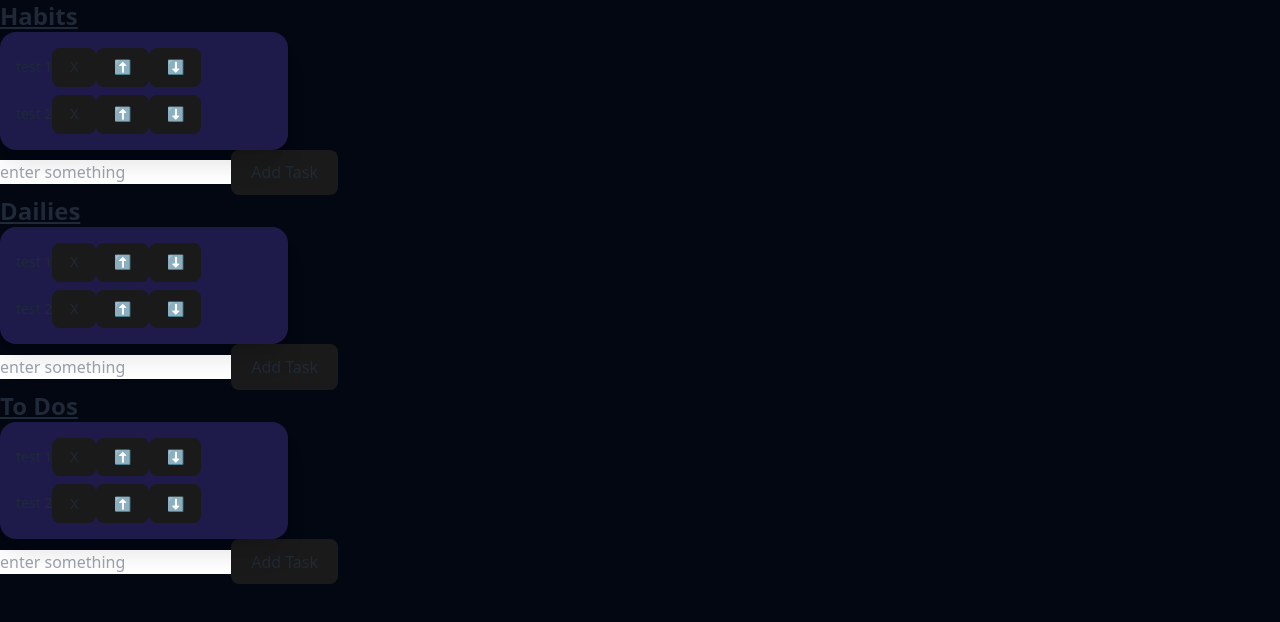
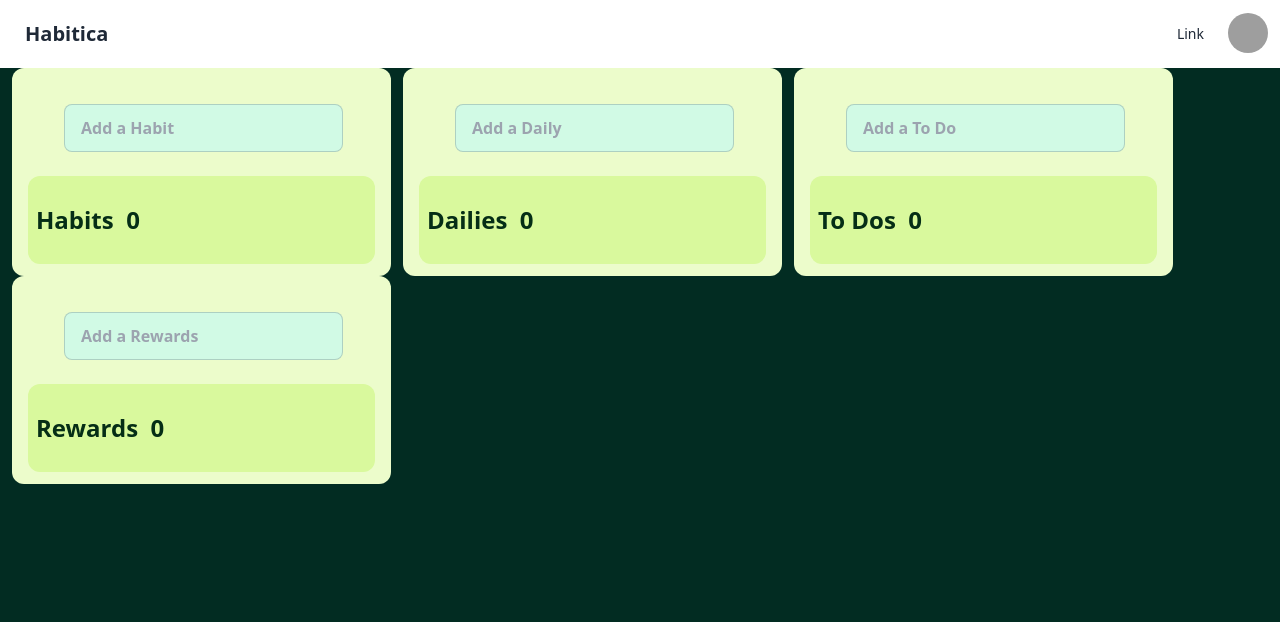
Before and after one commit to SiawMZ/ToDoList, a React (Vite) app: page / in a window 1280 px wide. Shown: the top 622 px of the page. Built offline with nearby package versions, Linux system fonts and the light colour scheme; grey boxes are pictures that could not be loaded.

Commit message:
further beautified it

```diff
--- a/src/App.tsx
+++ b/src/App.tsx
@@ -1,12 +1,17 @@
 import { ToDoList } from "./component/ToDoList";
+import Navbar from "./component/Navbar";
 
 function App() {
   return (
     <>
-      <div className="bg-gray-950 w-screen h-screen">
-        <ToDoList object="Habits" />
-        <ToDoList object="Dailies" />
-        <ToDoList object="To Dos" />
+      <div className="bg-emerald-950 max-w-screen h-screen ">
+        <Navbar />
+        <div className="flex flex-auto flex-wrap">
+          <ToDoList object="Habits" object2="Add a Habit" />
+          <ToDoList object="Dailies" object2="Add a Daily" />
+          <ToDoList object="To Dos" object2="Add a To Do" />
+          <ToDoList object="Rewards" object2="Add a Rewards" />
+        </div>
       </div>
     </>
   );
--- /dev/null
+++ b/src/component/Navbar.tsx
@@ -0,0 +1,49 @@
+export default function Navbar() {
+  return (
+    <>
+      <div className="navbar bg-base-100">
+        <div className="flex-1">
+          <a className="btn btn-ghost text-xl">Habitica</a>
+        </div>
+        <div className="flex-none">
+          <ul className="menu menu-horizontal px-1">
+            <li>
+              <a>Link</a>
+            </li>
+          </ul>
+        </div>
+        <div className="dropdown dropdown-end">
+          <div
+            tabIndex={0}
+            role="button"
+            className="btn btn-ghost btn-circle avatar"
+          >
+            <div className="w-10 rounded-full">
+              <img
+                alt="Tailwind CSS Navbar component"
+                src="https://daisyui.com/images/stock/photo-1534528741775-53994a69daeb.jpg"
+              />
+            </div>
+          </div>
+          <ul
+            tabIndex={0}
+            className="menu menu-sm dropdown-content mt-3 z-[1] p-2 shadow bg-base-100 rounded-box w-52"
+          >
+            <li>
+              <a className="justify-between">
+                Profile
+                <span className="badge">New</span>
+              </a>
+            </li>
+            <li>
+              <a>Settings</a>
+            </li>
+            <li>
+              <a>Logout</a>
+            </li>
+          </ul>
+        </div>
+      </div>
+    </>
+  );
+}
--- a/src/component/ToDoList.tsx
+++ b/src/component/ToDoList.tsx
@@ -2,21 +2,40 @@
 
 type objectProps = {
   object: string;
+  object2: string;
 };
 
-export function ToDoList({ object }: objectProps) {
-  const [task, setTask] = useState(["test 1", "test 2"]);
-  const [newTask, setNewTask] = useState("");
-
-  const handleInputChange = (event: React.ChangeEvent<HTMLInputElement>) => {
-    setNewTask(event.target.value);
+type Task = {
+  title: string;
+  remarks: string;
+  // Assuming date is represented as a string
 };
 
+export function ToDoList({ object, object2 }: objectProps) {
+  const [task, setTask] = useState<Task[]>([]);
+  const [taskTitle, setTaskTitle] = useState("");
+  const [taskRemarks, setTaskRemarks] = useState("");
+  //const [newTask, setNewTask] = useState("");
+
+  const handleTaskTitle = (event: React.ChangeEvent<HTMLInputElement>) => {
+    setTaskTitle(event.target.value);
+  };
+
+  //const handleTaskRemarks = (event: React.ChangeEvent<HTMLInputElement>) => {setTaskRemarks(event.target.value);};
+
   const handleAddTask = () => {
-    if (newTask.trim() !== "") {
+    if (!taskTitle.trim()) {
+      return; // Don't add task if title or remarks are empty
+    }
+
+    const newTask: Task = {
+      title: taskTitle,
+      remarks: taskRemarks,
+    };
+
     setTask((prevTask) => [...prevTask, newTask]);
-      setNewTask("");
-    }
+    setTaskTitle("");
+    setTaskRemarks("");
   };
 
   const handleDeleteTask = (index: number) => {
@@ -45,49 +64,83 @@
     }
   };
 
+  const handleSubmit = (event: React.FormEvent<HTMLFormElement>) => {
+    event.preventDefault();
+    handleAddTask();
+  };
+
   return (
     <>
+      <div className="bg-lime-100 rounded-xl py-3 px-2 pr-4 ml-3">
+        {/* input area */}
         <div>
-        <h2 className="text-2xl font-bold underline">{object}</h2>
+          <div className="py-4 px-8 ml-3">
+            <form onSubmit={handleSubmit}>
+              <input
+                type="text"
+                placeholder={object2}
+                className="input input-bordered w-full max-w-xs bg-emerald-100 font-bold my-2"
+                value={taskTitle}
+                onChange={handleTaskTitle}
+              />
+              <br />
+              {/*            <input
+              type="text"
+              placeholder="write notes"
+              className="input input-bordered w-full max-w-xs bg-emerald-100"
+              value={taskRemarks}
+              onChange={handleTaskRemarks}
+  /> */}
+              {/*<button
+                className="btn btn-outline btn-sm bg-lime-600 border-lime-600 "
+                onClick={handleAddTask}
+              >
+                Add Task
+</button>*/}
+            </form>
+          </div>
+        </div>
 
-        <div className="card card-compact w-72 bg-indigo-950 shadow-xl hover:bg-indigo-900">
-          <ul className="card-body card-actions justify-end">
+        <div className=" bg-lime-200 rounded-xl px-2 py-7 ml-2 ">
+          <h2 className=" text-2xl font-bold text-green-950">
+            {object} &nbsp;{task.length}
+          </h2>
+
+          <div className=" text-justify font-bold text-white">
+            <div>
               {task.map((task, index) => (
-              <li key={index}>
-                <span>{task}</span>
+                <div
+                  className="card card-compact w- m-2 ml-4 pl-3 bg-lime-800 shadow-xl hover:bg-lime-400"
+                  key={index}
+                >
+                  <h1 className="text-lg">{task.title}</h1>
+                  <span className="card-body">{task.remarks}</span>
+
+                  <div className="card-actions justify-end">
                     <button
-                  className="delete-button"
+                      className=" btn btn-xs btn-error ml-2 m-1"
                       onClick={() => handleDeleteTask(index)}
                     >
                       {" "}
                       X{" "}
                     </button>
                     <button
-                  className="move-button"
+                      className="btn btn-xs btn-success ml-2 m-1"
                       onClick={() => handleMoveTaskUp(index)}
                     >
                       ⬆️
                     </button>
                     <button
-                  className="move-button"
+                      className="btn btn-xs btn-success ml-2 mr-3 m-1"
                       onClick={() => handleMoveTaskDown(index)}
                     >
                       ⬇️
                     </button>
-              </li>
+                  </div>
+                </div>
               ))}
-          </ul>
             </div>
-        <div>
-          <input
-            type="text"
-            placeholder="enter something"
-            value={newTask}
-            onChange={handleInputChange}
-          />
-          <button className="add-button" onClick={handleAddTask}>
-            Add Task
-          </button>
+          </div>
         </div>
       </div>
     </>
--- /dev/null
+++ b/src/component/dragDrop.tsx
@@ -0,0 +1,57 @@
+import React, { useState } from "react";
+
+type DragDropContainerProps = {
+  items: string[];
+  onOrderChange: (newOrder: string[]) => void;
+};
+
+const DragDropContainer: React.FC<DragDropContainerProps> = ({
+  items,
+  onOrderChange,
+}) => {
+  const [draggedItem, setDraggedItem] = useState<string | null>(null);
+
+  const handleDragStart = (
+    event: React.DragEvent<HTMLLIElement>,
+    item: string
+  ) => {
+    setDraggedItem(item);
+    event.dataTransfer.effectAllowed = "move";
+    event.dataTransfer.setData("text/plain", item);
+  };
+
+  const handleDragOver = (event: React.DragEvent<HTMLLIElement>) => {
+    event.preventDefault();
+  };
+
+  const handleDrop = (event: React.DragEvent<HTMLLIElement>, index: number) => {
+    event.preventDefault();
+    const droppedItem = event.dataTransfer.getData("text/plain");
+    const remainingItems = items.filter((item) => item !== droppedItem);
+    const updatedItems = [
+      ...remainingItems.slice(0, index),
+      droppedItem,
+      ...remainingItems.slice(index),
+    ];
+    setDraggedItem(null);
+    onOrderChange(updatedItems);
+  };
+
+  return (
+    <ul>
+      {items.map((item, index) => (
+        <li
+          key={index}
+          draggable
+          onDragStart={(event) => handleDragStart(event, item)}
+          onDragOver={handleDragOver}
+          onDrop={(event) => handleDrop(event, index)}
+        >
+          {item}
+        </li>
+      ))}
+    </ul>
+  );
+};
+
+export default DragDropContainer;
--- a/src/index.css
+++ b/src/index.css
@@ -4,8 +4,8 @@
 
 
 
-button {
-  border-radius: 8px;
+/*button {
+  border-radius: 10px;
   border: 1px solid transparent;
   padding: 0.6em 1.2em;
   font-size: 1em;
@@ -14,7 +14,8 @@
   background-color: #1a1a1a;
   cursor: pointer;
   transition: border-color 0.25s;
-}
+} */
+
 button:hover {
   border-color: #63e257;
 }
```
Lines whose indentation alone changed are shown as unchanged.
